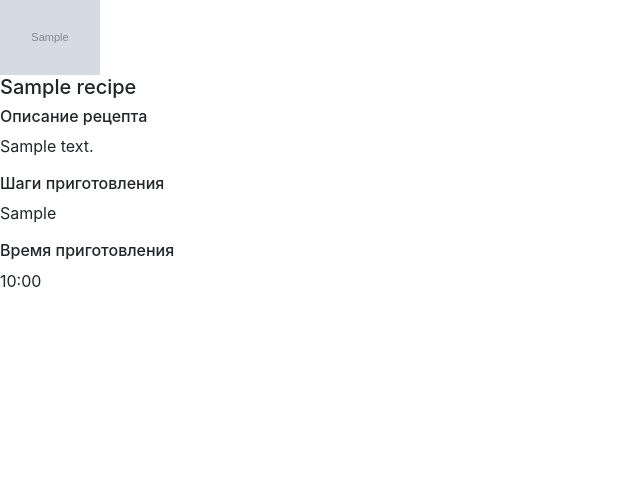
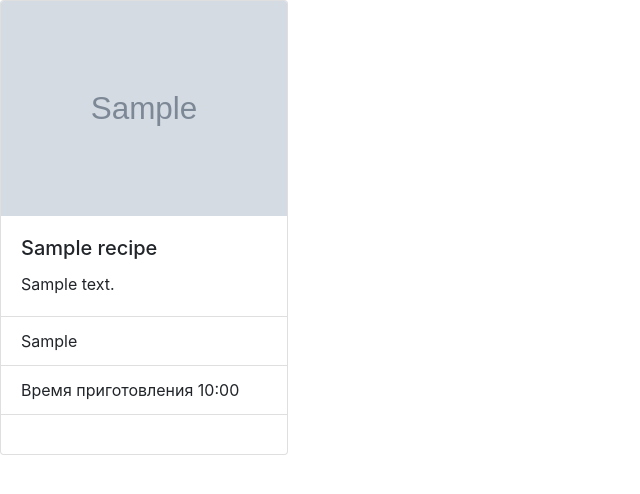
Before and after one commit to Krasnov-Aleksey/djtest3, a Django app: page /recipe/1/ in a window 1280 px wide. Shown: the part 40-534 px from the top of the page, without its empty margins (0-640 px from the left). Run offline with Django 4.2, Linux system fonts and the light colour scheme; tables that the repository leaves empty hold one stand-in row (values such as "Sample post"); grey boxes marked "Sample" are stand-in pictures; some libraries are stand-ins or nearby versions.

Commit message:
recipeboot

```diff
--- a/djtest3project/djtest3app/templates/djtest3app/index.html
+++ b/djtest3project/djtest3app/templates/djtest3app/index.html
@@ -3,7 +3,6 @@
 <div class="row">
 
 {% for recipe in recipes %}
-
     <div class="col-sm-6">
         <div class="card" style="width: 18rem;">
             <img src="{{ recipe.image_recipe.url }}" class="card-img-top" alt="{{ recipe.name_recipe }}">
@@ -14,7 +13,6 @@
             </div>
         </div>
     </div>
-
 {% endfor %}
 </div>
 {% endblock %}
--- a/djtest3project/djtest3app/templates/djtest3app/recipe.html
+++ b/djtest3project/djtest3app/templates/djtest3app/recipe.html
@@ -1,14 +1,19 @@
 {% extends 'djtest3app/base.html' %}
 {% block content %}
-<img src="{{ recipe.image_recipe.url }}" alt="{{ recipe.name_recipe }}" width="100">
-<h5>{{ recipe.name_recipe }}</h5>
-<h6>Описание рецепта</h6>
-<p>{{ recipe.description_recipe }}</p>
-<h6>Шаги приготовления</h6>
-<p>{{ recipe.cooking_steps}}</p>
-<h6>Время приготовления</h6>
-<p>{{ recipe.cooking_time }}</p>
-{% if user.is_authenticated %}
-<a href="{% url 'update_recipe' recipe.id %}">Редактировать</a>
-{% endif %}
+<div class="card" style="width: 18rem;">
+  <img src="{{ recipe.image_recipe.url }}" class="card-img-top" alt="{{ recipe.name_recipe }}">
+  <div class="card-body">
+    <h5 class="card-title">{{ recipe.name_recipe }}</h5>
+    <p class="card-text">{{ recipe.description_recipe }}</p>
+  </div>
+  <ul class="list-group list-group-flush">
+    <li class="list-group-item">{{ recipe.cooking_steps}}</li>
+    <li class="list-group-item">Время приготовления {{ recipe.cooking_time }}</li>
+  </ul>
+    <div class="card-body">
+        {% if user.is_authenticated %}
+    <a href="{% url 'update_recipe' recipe.id %}" class="card-link">Редактировать</a>
+        {% endif %}
+  </div>
+</div>
 {% endblock %}
--- a/djtest3project/djtest3app/templates/djtest3app/user_register.html
+++ b/djtest3project/djtest3app/templates/djtest3app/user_register.html
@@ -2,8 +2,8 @@
 {% block content %}
 <h4>Регистрация на сайте</h4>
 <form method="post" action="{% url 'register' %}" enctype="multipart/form-data">
-    {% csrf_token %}
-    {{ form.as_p }}
-    <button type="submit">Зарегистрироваться</button>
+        {% csrf_token %}
+        {{ form.as_p }}
+        <button type="submit">Зарегистрироваться</button>
 </form>
 {% endblock %}
```
Also changed, not shown: djtest3project/djtest3app/templates/djtest3app/list_recipe.html (+10 -3 lines), djtest3project/djtest3app/templates/djtest3app/recipe_category.html (+6 -1 lines), djtest3project/djtest3app/templates/djtest3app/recipe_in_category.html (+7 -2 lines), djtest3project/djtest3app/templates/djtest3app/recipe_read.html (+11 -8 lines).
